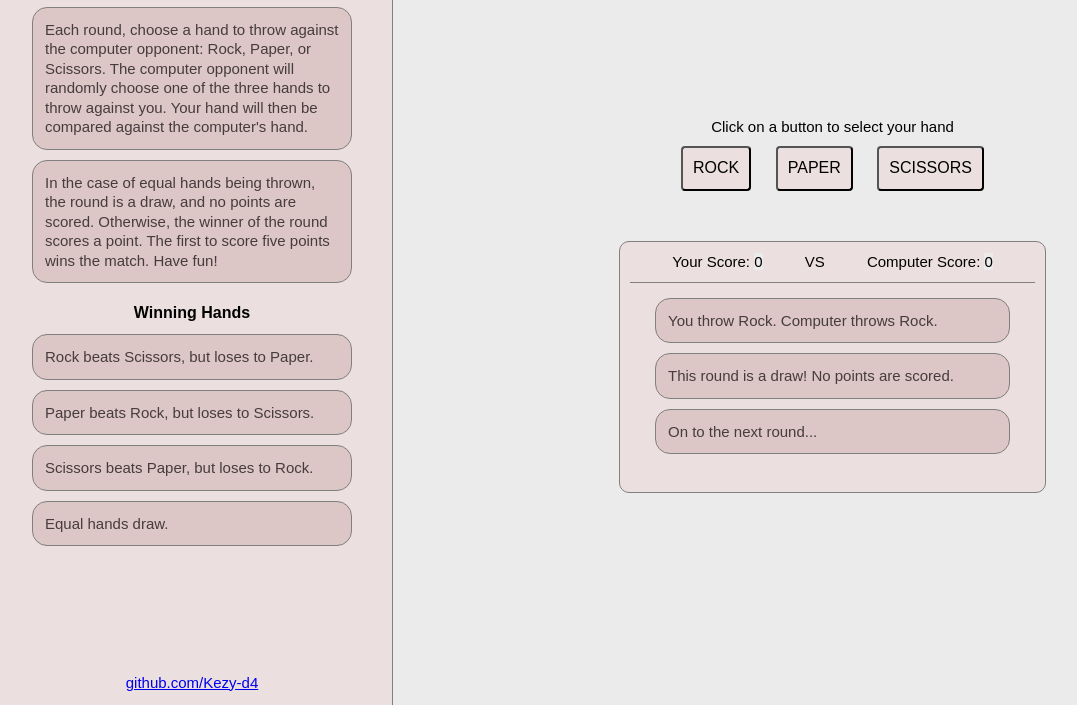
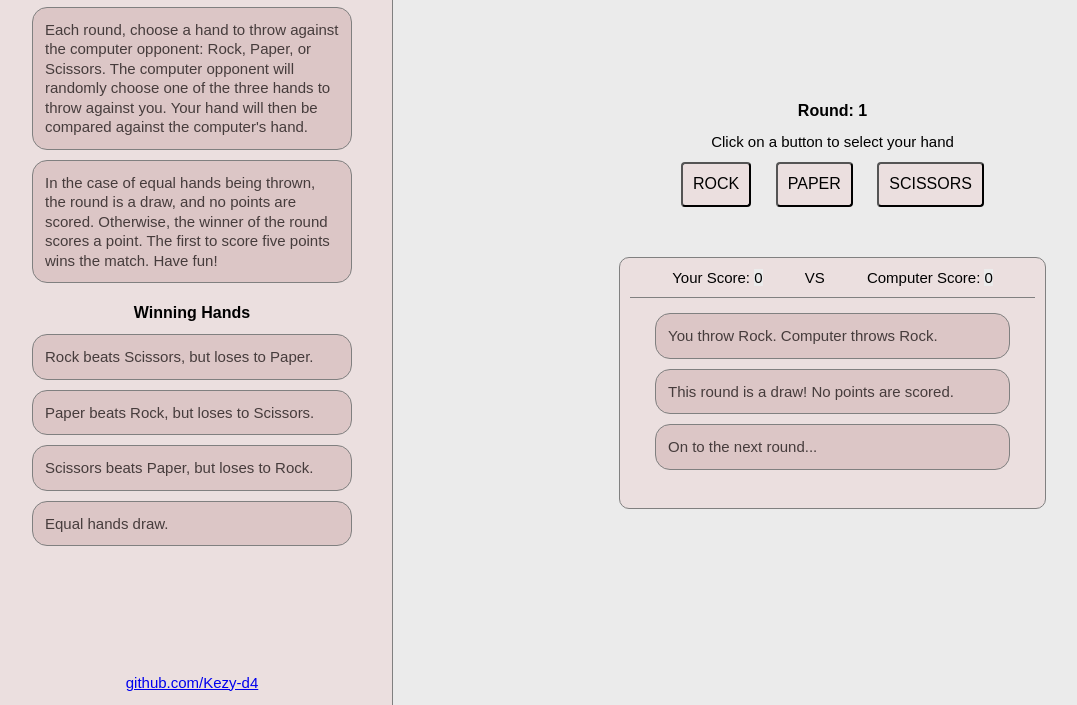
Before and after one commit to Kezy-d4/odin-rock-paper-scissors, a plain HTML site: page index.html in a window 1280 px wide. Both pictures are taken after a click on the button "ROCK". Shown: the part 95-800 px from the top of the page, without its empty margins (8-1085 px from the left). Drawn offline with Linux system fonts and the light colour scheme.

Commit message:
Add round counter

```diff
--- a/index.html
+++ b/index.html
@@ -28,6 +28,7 @@
       </div>
 
       <div class="play-area">
+        <h2 class="round">Round: <strong class="round-number">0</strong></h2>
         <p class="control-instructions">Click on a button to select your hand</p>
         <div class="buttons">
           <button class="rock">ROCK</button>
--- a/main.css
+++ b/main.css
@@ -71,6 +71,10 @@ button {
   background-color: #ebdfdf;
 }
 
+h2.round {
+  background-color: #ebebeb;
+}
+
 button {
   margin: 0 10px;
   padding: 10px;
--- a/main.js
+++ b/main.js
@@ -58,12 +58,16 @@ function playRound(humanChoice, computerChoice) {
 }
 
 let buttons = document.querySelectorAll('button');
+let roundNumIndicator = document.querySelector('.round-number');
+let roundNum = 0;
 
 buttons.forEach((button) => {
   button.addEventListener('click', () => {
     removeAllChildNodes(gameLog);
 
     if (humanScore !== 5 && computerScore !== 5) {
+      roundNum++;
+      roundNumIndicator.textContent = roundNum;
       playRound(capitalize(button.className), getComputerChoice());
 
     } else if (humanScore === 5 || computerScore === 5) {
```
